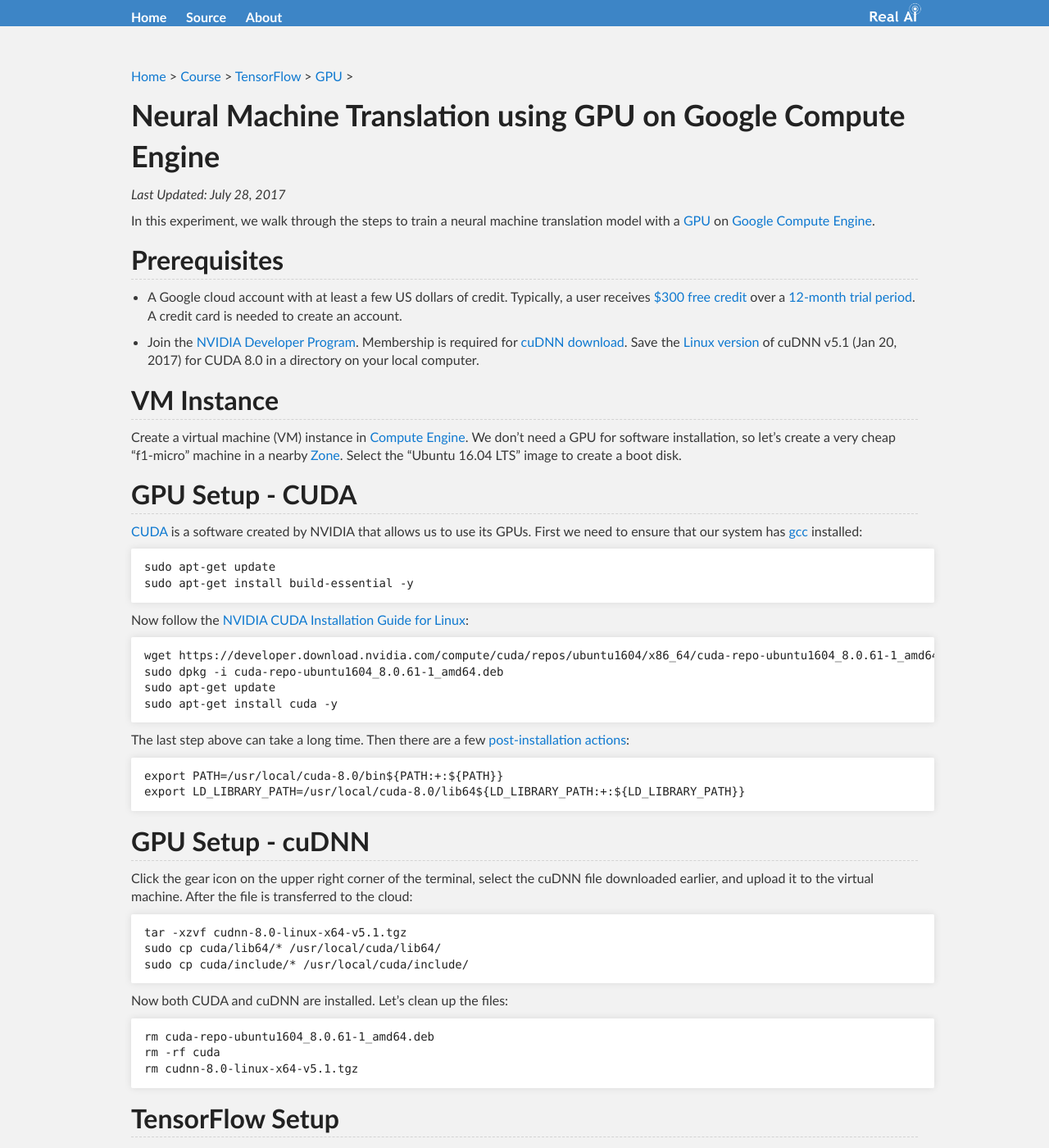
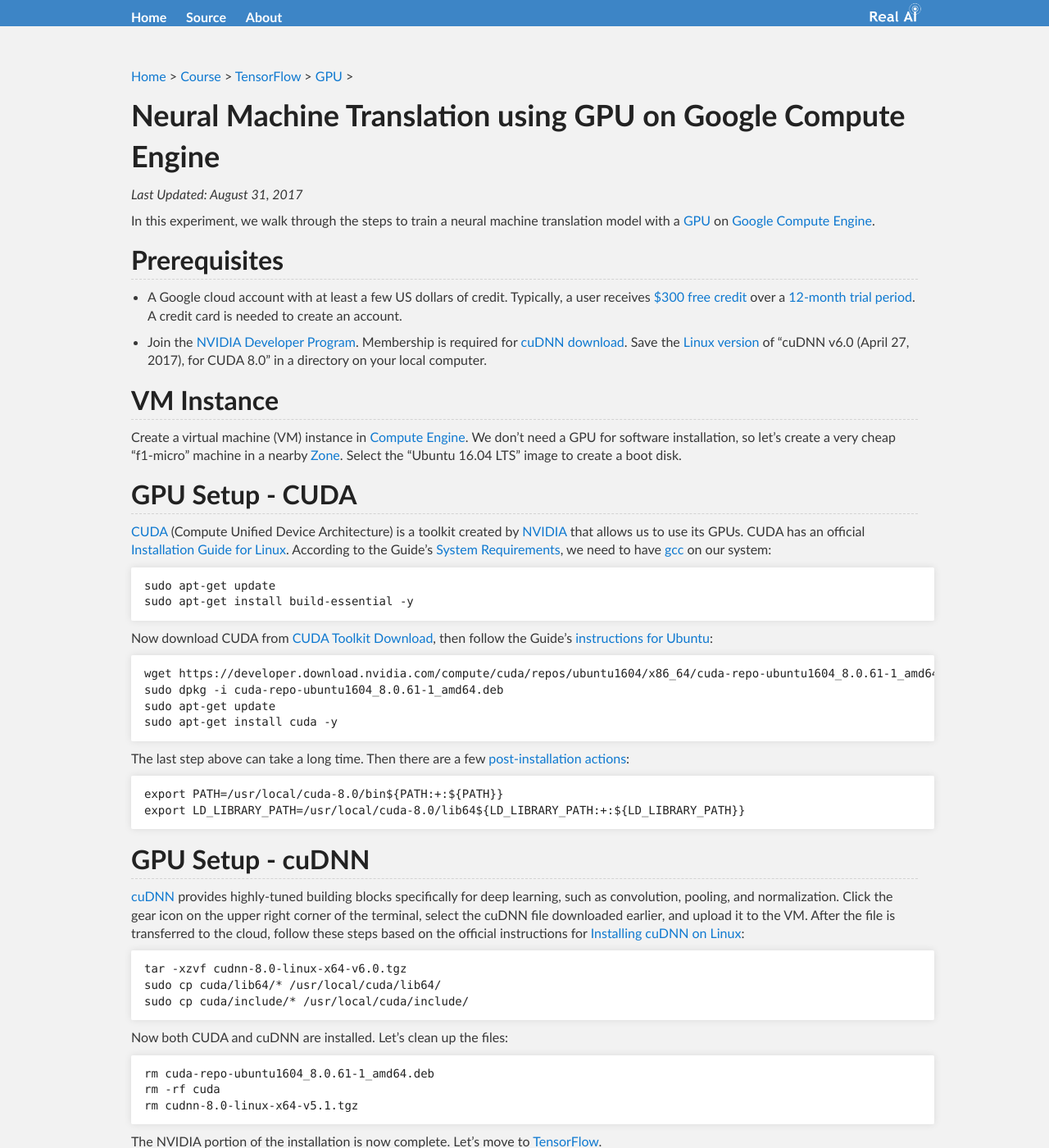
Before and after one commit to Tonywuhk/realai.org, a Jekyll site: the page built from course/google-cloud-platform/gce-gpu-nmt.md, in a window 1280 px wide and 1400 px high. Shown: the whole window at 82% size. Built offline with Jekyll 4.4.1, drawn with Linux system fonts in a browser that asks for light colours; our own code applies the rules of GitHub Pages for plain Markdown files; the repository's description, which GitHub fills in, is left out; some of the changed text lies outside the part shown.

Commit message:
Update files

````diff
--- a/course/google-cloud-platform/gce-gpu-nmt.md
+++ b/course/google-cloud-platform/gce-gpu-nmt.md
@@ -6,7 +6,7 @@
 
 # Neural Machine Translation using GPU on Google Compute Engine
 
-*Last Updated: July 28, 2017*
+*Last Updated: August 31, 2017*
 
 In this experiment, we walk through the steps to train a neural machine translation model with a [GPU](http://realai.org/course/tensorflow/#gpu) on [Google Compute Engine](http://realai.org/course/google-cloud-platform/#google-compute-engine).
 
@@ -14,7 +14,7 @@
 
 * A Google cloud account with at least a few US dollars of credit. Typically, a user receives [$300 free credit](https://cloud.google.com/free/) over a [12-month trial period](https://cloud.google.com/free/docs/frequently-asked-questions#free-trial). A credit card is needed to create an account.
 
-* Join the [NVIDIA Developer Program](https://developer.nvidia.com/developer-program). Membership is required for [cuDNN download](https://developer.nvidia.com/rdp/cudnn-download). Save the [Linux version](https://developer.nvidia.com/compute/machine-learning/cudnn/secure/v5.1/prod_20161129/8.0/cudnn-8.0-linux-x64-v5.1-tgz) of cuDNN v5.1 (Jan 20, 2017) for CUDA 8.0 in a directory on your local computer.
+* Join the [NVIDIA Developer Program](https://developer.nvidia.com/developer-program). Membership is required for [cuDNN download](https://developer.nvidia.com/rdp/cudnn-download). Save the [Linux version](https://developer.nvidia.com/compute/machine-learning/cudnn/secure/v6/prod/8.0_20170307/cudnn-8.0-linux-x64-v6.0-tgz) of "cuDNN v6.0 (April 27, 2017), for CUDA 8.0" in a directory on your local computer.
 
 ## VM Instance
 
@@ -22,14 +22,14 @@
 
 ## GPU Setup - CUDA
 
-[CUDA](https://en.wikipedia.org/wiki/CUDA) is a software created by NVIDIA that allows us to use its GPUs. First we need to ensure that our system has [gcc](https://en.wikipedia.org/wiki/GNU_Compiler_Collection) installed:
+[CUDA](http://www.nvidia.com/object/cuda_home_new.html) (Compute Unified Device Architecture) is a toolkit created by [NVIDIA](http://www.nvidia.com) that allows us to use its GPUs. CUDA has an official [Installation Guide for Linux](http://docs.nvidia.com/cuda/cuda-installation-guide-linux/index.html). According to the Guide's [System Requirements](http://docs.nvidia.com/cuda/cuda-installation-guide-linux/index.html#system-requirements), we need to have [gcc](https://en.wikipedia.org/wiki/GNU_Compiler_Collection) on our system:
 
 ```bash
 sudo apt-get update
 sudo apt-get install build-essential -y
 ```
 
-Now follow the [NVIDIA CUDA Installation Guide for Linux](http://docs.nvidia.com/cuda/cuda-installation-guide-linux/index.html):
+Now download CUDA from [CUDA Toolkit Download](https://developer.nvidia.com/cuda-downloads), then follow the Guide's [instructions for Ubuntu](http://docs.nvidia.com/cuda/cuda-installation-guide-linux/index.html#ubuntu-installation):
 
 ```bash
 wget https://developer.download.nvidia.com/compute/cuda/repos/ubuntu1604/x86_64/cuda-repo-ubuntu1604_8.0.61-1_amd64.deb
@@ -47,10 +47,10 @@
 
 ## GPU Setup - cuDNN
 
-Click the gear icon on the upper right corner of the terminal, select the cuDNN file downloaded earlier, and upload it to the virtual machine. After the file is transferred to the cloud:
+[cuDNN](https://developer.nvidia.com/cudnn) provides highly-tuned building blocks specifically for deep learning, such as convolution, pooling, and normalization. Click the gear icon on the upper right corner of the terminal, select the cuDNN file downloaded earlier, and upload it to the VM. After the file is transferred to the cloud, follow these steps based on the official instructions for [Installing cuDNN on Linux](http://docs.nvidia.com/deeplearning/sdk/cudnn-install/index.html#installlinux):
 
 ```bash
-tar -xzvf cudnn-8.0-linux-x64-v5.1.tgz
+tar -xzvf cudnn-8.0-linux-x64-v6.0.tgz
 sudo cp cuda/lib64/* /usr/local/cuda/lib64/
 sudo cp cuda/include/* /usr/local/cuda/include/
 ```
@@ -63,6 +63,8 @@
 rm cudnn-8.0-linux-x64-v5.1.tgz
 ```
 
+The NVIDIA portion of the installation is now complete. Let's move to [TensorFlow](http://realai.org/course/tensorflow/).
+
 ## TensorFlow Setup
 
 Following the requirements on [official TensorFlow installation instructions](https://www.tensorflow.org/install/install_linux), we first install a library:
@@ -92,6 +92,16 @@
 ```bash
 sudo pip install tensorflow-gpu
 ```
+
+### Jupyter Notebook (Optional)
+
+If needed, install [Jupyter Notebook](http://realai.org/course/jupyter/):
+
+```bash
+sudo pip install jupyter
+```
+
+For readers who expect to use more VMs running TensorFlow on GPU, now is a good time to create an image or a snapshot. New VMs can be directly created in the future. To easily distinguish different installations, consider naming the image or snapshot with package names and versions such as `cuda8-0-cudnn6-0-pip3`.
 
 ## Basic Neural Machine Translation
 
````
Also changed, not shown: other parts of course/google-cloud-platform/gce-gpu-nmt.md (+3 -5 lines), README.md (+1 -1 lines), course/google-cloud-platform/gce-gpu-nmt-2.png.
